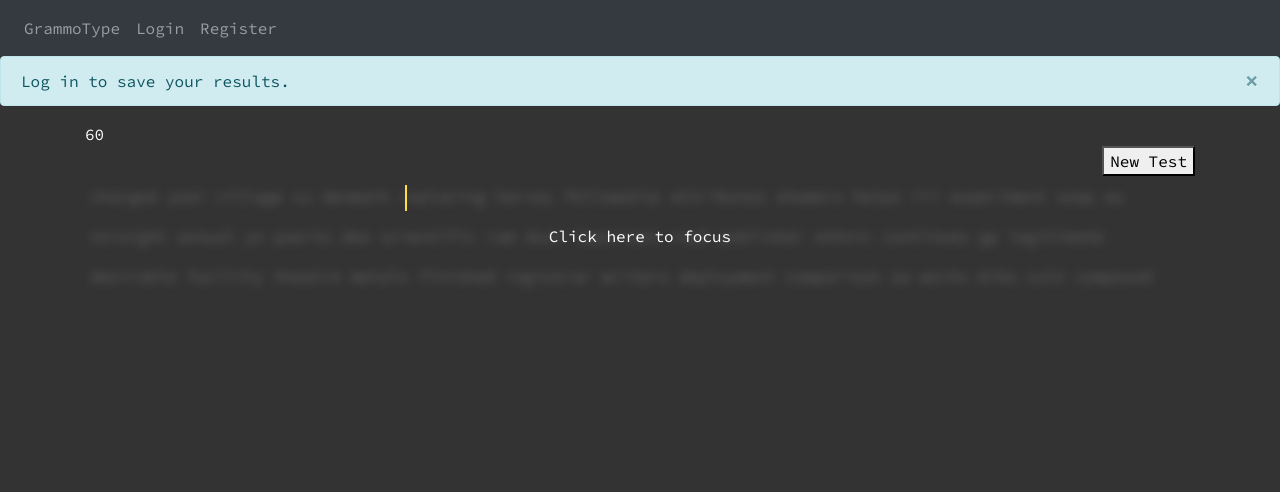
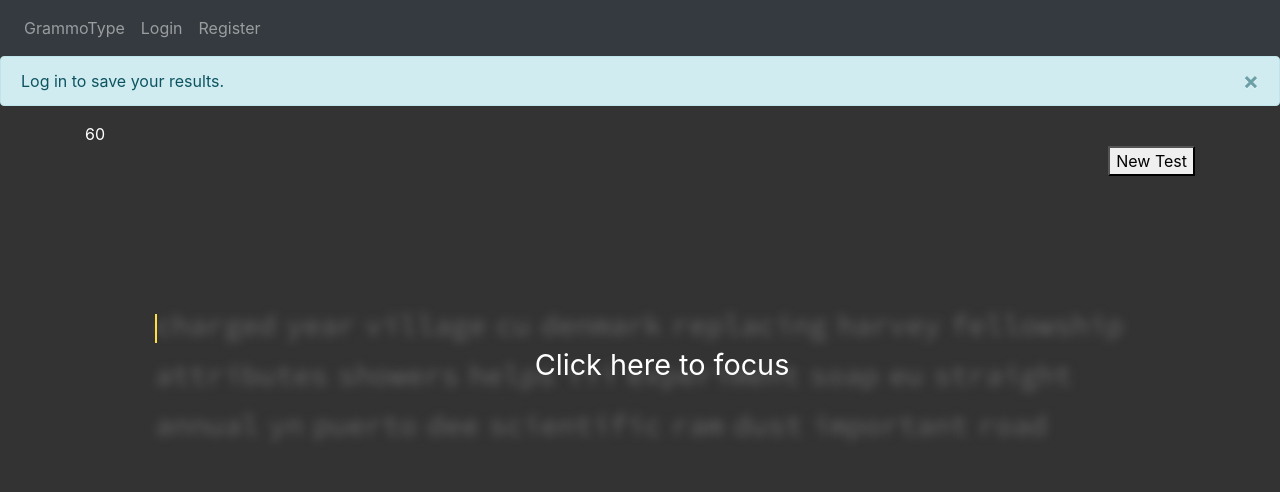
Before and after one commit to andrewWong21/grammotype, a Flask app: page / in a window 1280 px wide. Shown: the top 492 px of the page. Run offline with Flask 3, Linux system fonts and the light colour scheme; some libraries are stand-ins or nearby versions.

Commit message:
Adding code for moving cursor

```diff
--- a/grammotype/static/styles.css
+++ b/grammotype/static/styles.css
@@ -9,22 +9,24 @@
 
 body {
     background-color: var(--bgColor) !important;
-    font-family: "Source Code Pro", monospace !important;
     color: var(--textPrimary) !important;
-    font-size: 1.4rem;
 }
 
 div.word {
-    display: inline-block;
+    display: inline-block !important;
     font-family: "Source Code Pro", monospace !important;
     margin: 0 5px !important;
 }
 
 div#test {
-    line-height: 40px !important;
-    height: 120px !important;
+    line-height: 50px;
+    height: 150px;
+    width: 80%;
     overflow: hidden !important;
-    position: relative;
+    position: absolute;
+    top: 300px;
+    left: 150px;
+    font-size: 1.8rem !important;
 }
 
 #words {
@@ -73,11 +75,14 @@ div#test {
 
 #cursor {
     width: 2px;
-    height: 1.6rem;
+    height: 1.8rem;
     background: var(--primaryColor);
     position: fixed;
-    top: 185px;
-    left: 405px;
+    top: 314px;
+    left: 155px;
+    /*position: absolute;
+    top: 0;
+    left: 0; */
     animation: blink .6s infinite;
 }
 
@@ -87,4 +92,5 @@ div#test {
 
 .letter.incorrect {
     color: #f55;
+    text-decoration: underline;
 }
```
Also changed, not shown: grammotype/static/js/typing.js.
